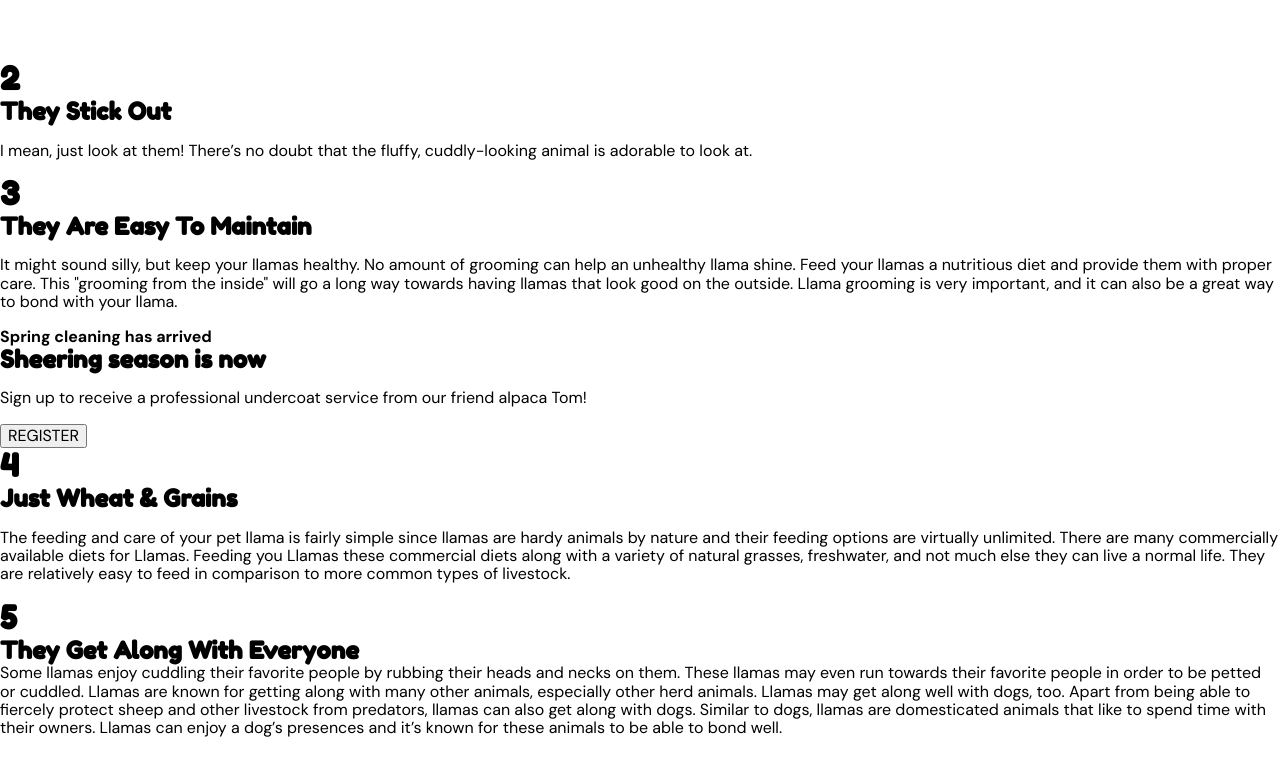
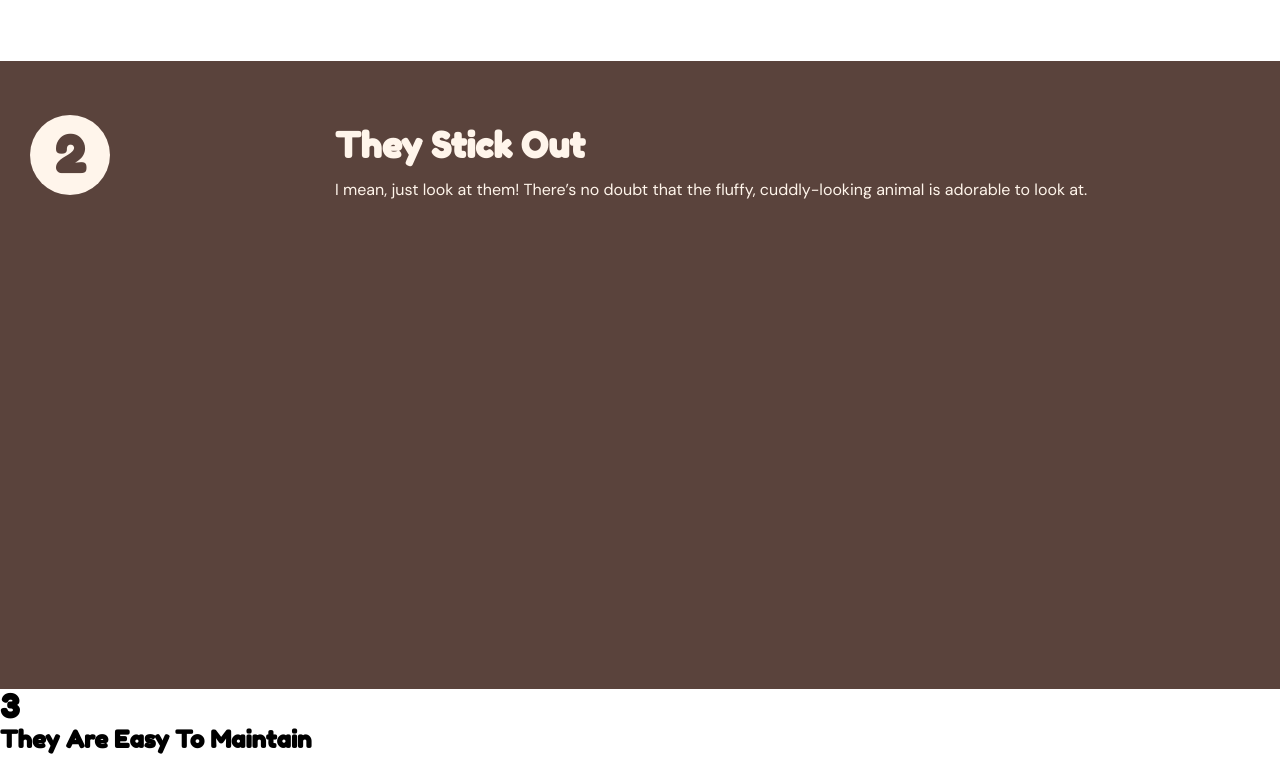
Before and after one commit to Jadedinhh/Llamas_project, a website: page deploy/index.html in a window 1280 px wide. Shown: the part 1755-2512 px from the top of the page. Drawn offline with Linux system fonts and the light colour scheme.

Commit message:
stick ouyt

```diff
--- a/deploy/index.html
+++ b/deploy/index.html
@@ -104,13 +104,16 @@
 
     <section id="stickout">
 
+        <div>
+
             <article id="stickout-content">
 
                 <div>
 
                     <h1 class="circle">2</h1>
                     <h2>They Stick Out</h2>
-                <p>I mean, just look at them! There’s no doubt that the fluffy, cuddly-looking animal is adorable to look
+                    <p>I mean, just look at them! There’s no doubt that the fluffy, cuddly-looking animal is adorable to
+                        look
                         at.
                     </p>
                 </div>
@@ -120,6 +123,9 @@
             <aside id="stickout-image">
 
             </aside>
+        </div>
+
+
 
     </section>
 
--- a/dev/scss/layout/_footer.scss
+++ b/dev/scss/layout/_footer.scss
@@ -46,6 +46,7 @@ footer {
             font-weight: 200;
             font-size: rem-calc(18);
             color: $tan;
+            margin: 10px 0;
         }
 
         #socials {
@@ -83,7 +84,11 @@ footer {
 
             @include md{
                  grid-area: subcribe;
-                 margin-top: -120px;
+                 margin-top: -100px;
+            }
+
+            @include lg{
+                margin-top: -80px
             }
 
 
--- a/dev/scss/sections/_stickout.scss
+++ b/dev/scss/sections/_stickout.scss
@@ -0,0 +1,53 @@
+#stickout{
+
+ display: grid;
+ grid-template-columns: 30px auto 30px;
+ grid-template-areas: ". stickout .";
+ background-color: $brown;
+ padding: 64px 0;
+ height: 500px;
+
+    >div{
+  grid-area: stickout;
+
+  #stickout-content{
+
+
+      >div{
+          display: grid;
+          grid-template-columns: 25% auto;
+          grid-template-areas: "h1 h2"
+                            "h1 p";
+
+        h1{
+            grid-area: h1;
+            margin-top: -10px;
+        }
+
+        .circle {
+            border-radius: 50%;
+            background-color: $tan;
+            width: 80px;
+            height: 80px;
+            color: $brown;
+            font-size: rem-calc(50);
+            display: flex;
+            align-items: center;
+            justify-content: center;
+
+        }
+
+        h2{
+            grid-area: h2;
+            font-size: rem-calc(35);
+            color: $tan;
+        }
+
+        p{
+            grid-area: p;
+            color: $tan;
+        }
+      }
+  }
+    }
+}
```
Also changed, not shown: deploy/css/styles.css. Lines whose indentation alone changed are shown as unchanged.
